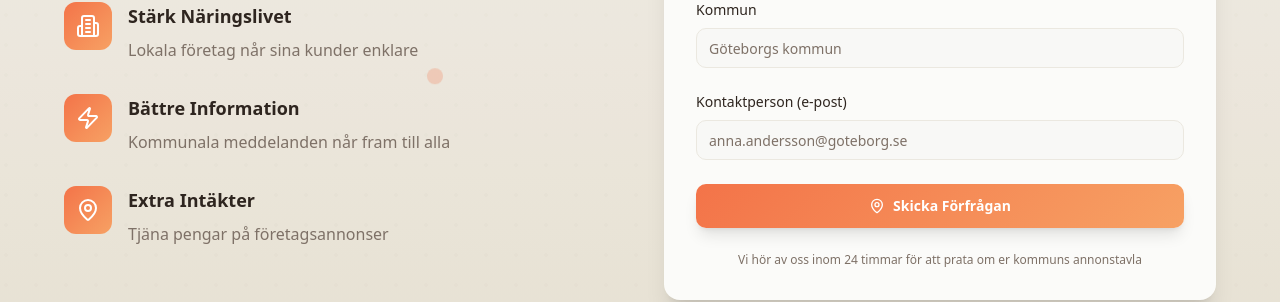
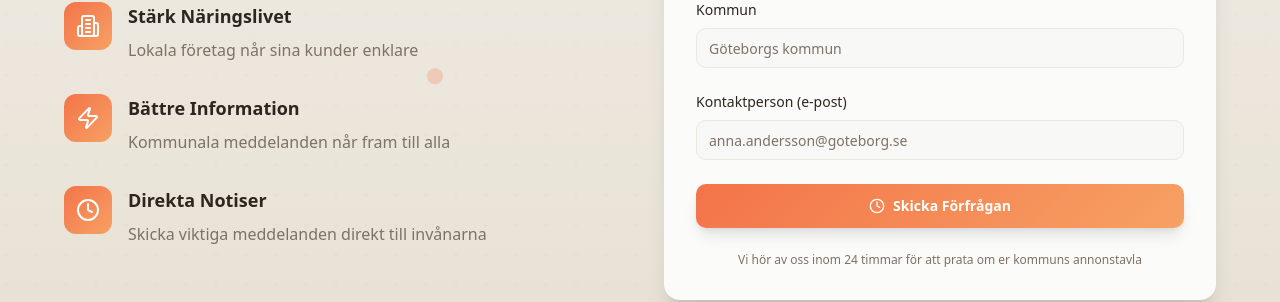
Before and after one commit to oscarkarbin/city-spotlight-board, a React (Vite) app: page / in a window 1280 px wide. Shown: the part 3153-3455 px from the top of the page. Built offline with nearby package versions, Linux system fonts and the light colour scheme.

Commit message:
Refactor CitySignup component
Replace "Extra Intäkter" with "Direkta Notiser" and update the associated icon to a clock SVG.

```diff
--- a/src/components/CitySignup.tsx
+++ b/src/components/CitySignup.tsx
@@ -1,6 +1,6 @@
 import { Button } from "@/components/ui/button";
 import { Input } from "@/components/ui/input";
-import { Building2, MapPin, Users, Zap } from "lucide-react";
+import { Building2, Clock, Users, Zap } from "lucide-react";
 import { useState } from "react";
 const CitySignup = () => {
   const [email, setEmail] = useState("");
@@ -26,9 +26,9 @@ const CitySignup = () => {
     title: "Bättre Information",
     description: "Kommunala meddelanden når fram till alla"
   }, {
-    icon: <MapPin className="w-6 h-6" />,
-    title: "Extra Intäkter",
-    description: "Tjäna pengar på företagsannonser"
+    icon: <Clock className="w-6 h-6" />,
+    title: "Direkta Notiser",
+    description: "Skicka viktiga meddelanden direkt till invånarna"
   }];
   return <section className="py-20 bg-gradient-warm relative overflow-hidden">
       <div className="absolute inset-0 cork-texture opacity-10"></div>
@@ -109,7 +109,7 @@ const CitySignup = () => {
                 </div>
 
                 <Button type="submit" variant="hero" className="w-full" size="lg">
-                  <MapPin className="w-5 h-5" />
+                  <Clock className="w-5 h-5" />
                   Skicka Förfrågan
                 </Button>
 
```
